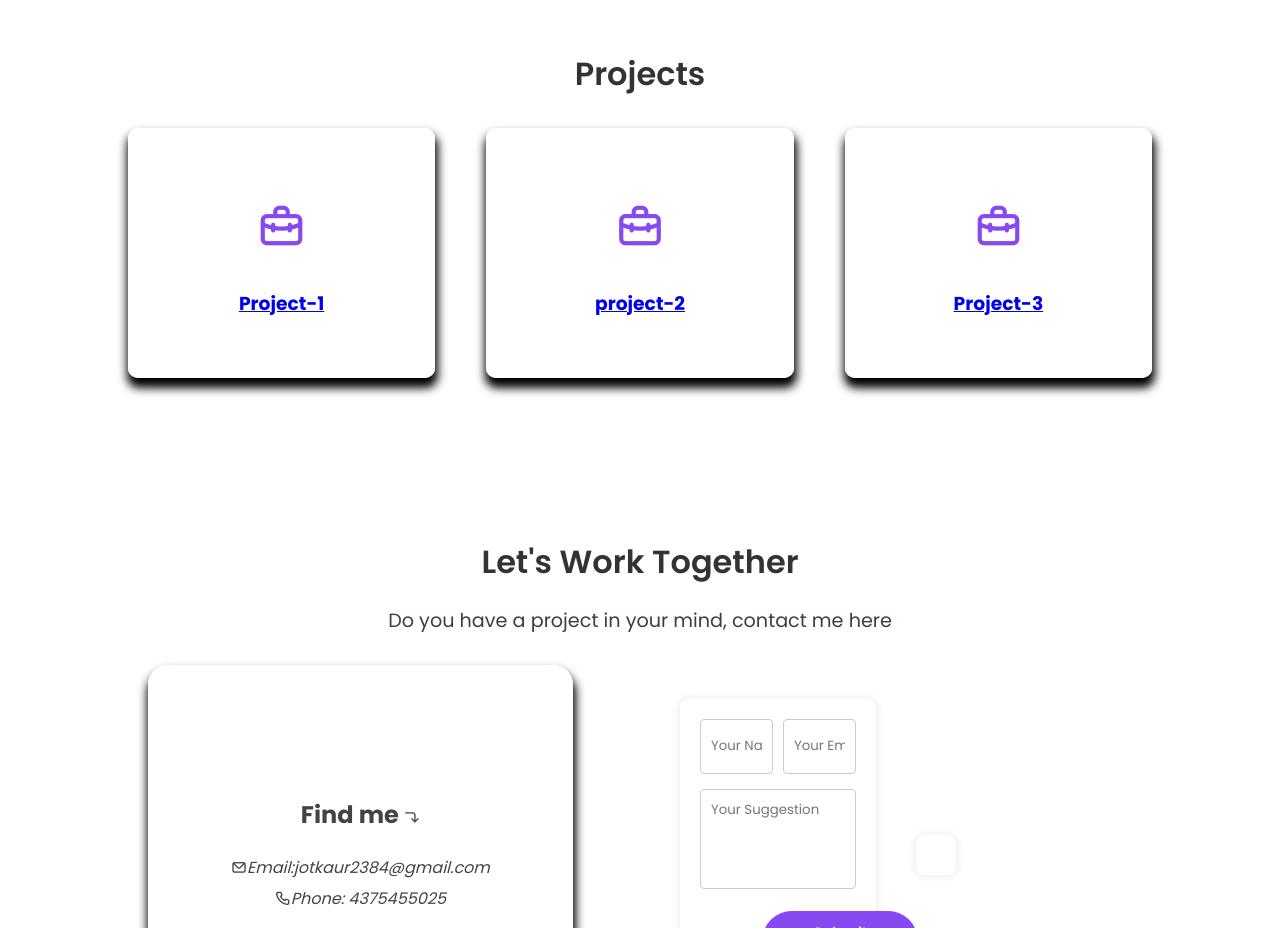
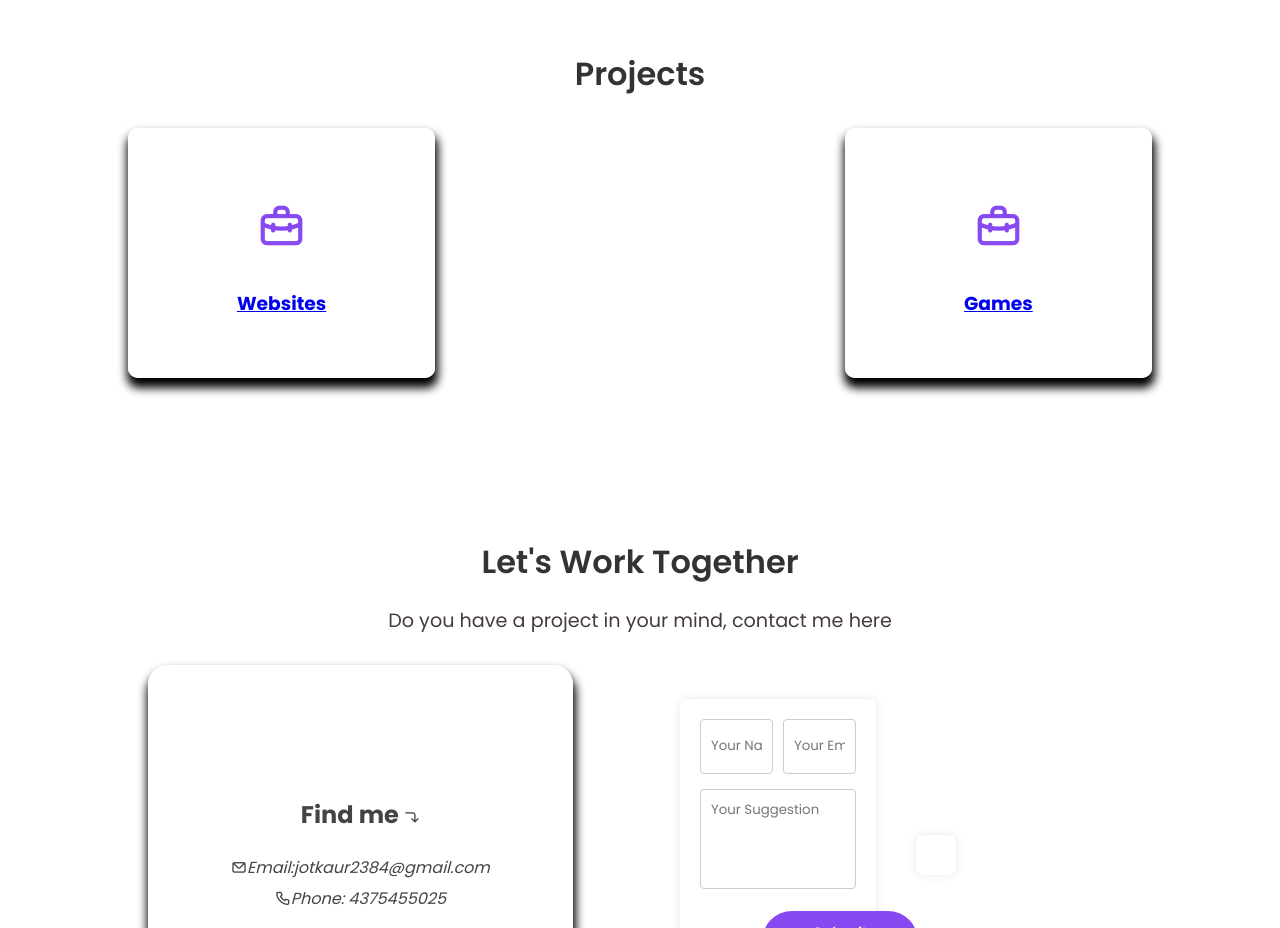
Before and after one commit to manjotkaur2384/portfolio, a plain HTML site: page index.html in a window 1280 px wide. Shown: the part 2000-2928 px from the top of the page. Drawn offline with nearby package versions, Linux system fonts and the light colour scheme; a web font is replaced by a local one.

Commit message:
index.html

```diff
--- a/index.html
+++ b/index.html
@@ -7,7 +7,7 @@
     <link rel="stylesheet" href="style.css">
     <link rel="stylesheet" href="https://cdnjs.cloudflare.com/ajax/libs/font-awesome/6.4.2/css/all.min.css">
 <link rel="stylesheet" href="https://cdn.jsdelivr.net/npm/@iconscout/unicons@4.0.8/css/line.min.css">
-<link rel="stylesheet" href="send_email.php">
+
 <link rel="stylesheet" href="script.js">
 </head>
 <body>
@@ -133,20 +133,15 @@
 <div class="project-container">
 <div class="project-box">
 <i class="uil uil-briefcase-alt"></i>
-<h3><a href="https://manjotkaur2384.github.io/monarch-motors/" target="_blank">Project-1</a></h3>
+<h3><a href="website.html" target="_blank">Websites</a></h3>
 <label></label>
 </div>
 <div class="project-box">
     <i class="uil uil-briefcase-alt"></i>
-    <h3><a href="https://manjotkaur2384.github.io/TICTACTOE/"target="_blank">project-2</a></h3>
+    <h3><a href="games.html"target="_blank">Games</a></h3>
     <label></label>
     </div>
- <div class="project-box">
-        <i class="uil uil-briefcase-alt"></i>
-        <h3><a href="https://manjotkaur2384.github.io/hangman/" target="_blank">Project-3</a></h3>
-        <label></label>
-        </div>
-        </div>
+
 </section>
 <section class="section" id="contacts">
 <div class="top-header" >
```
